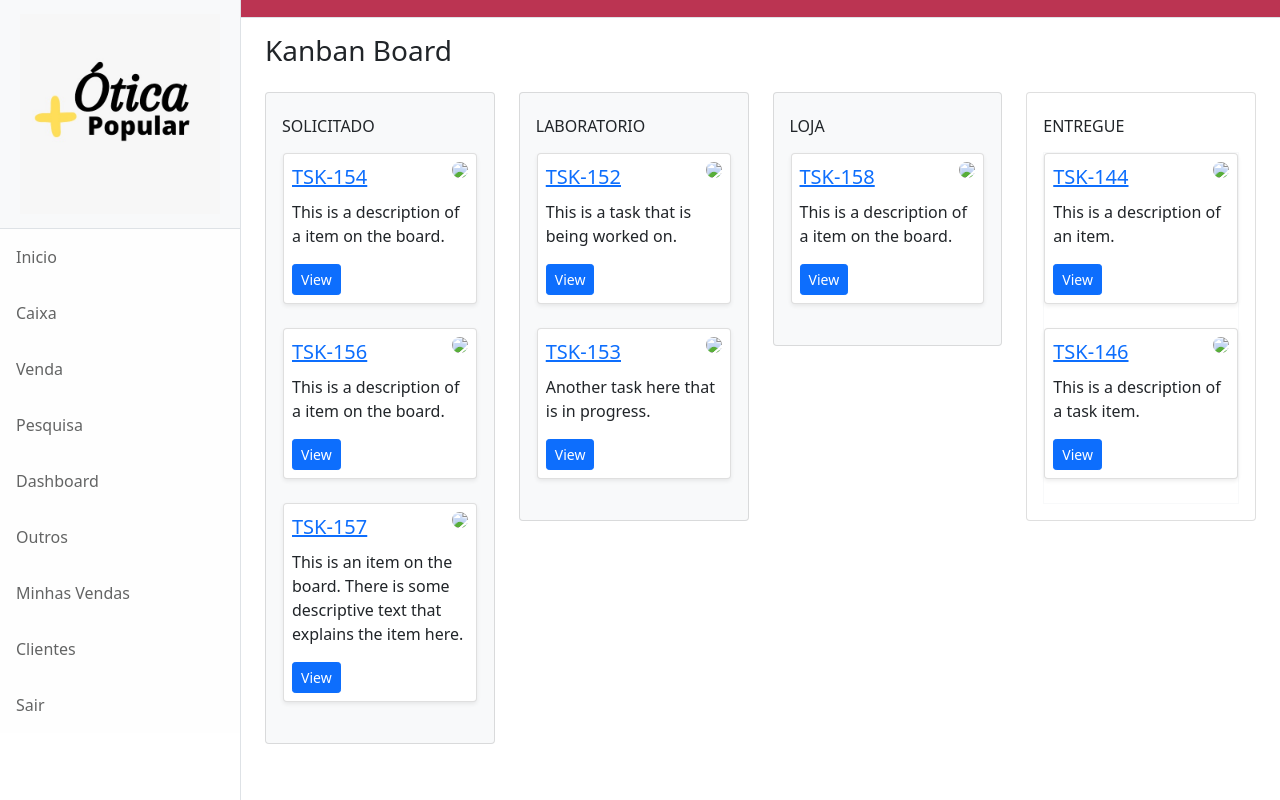
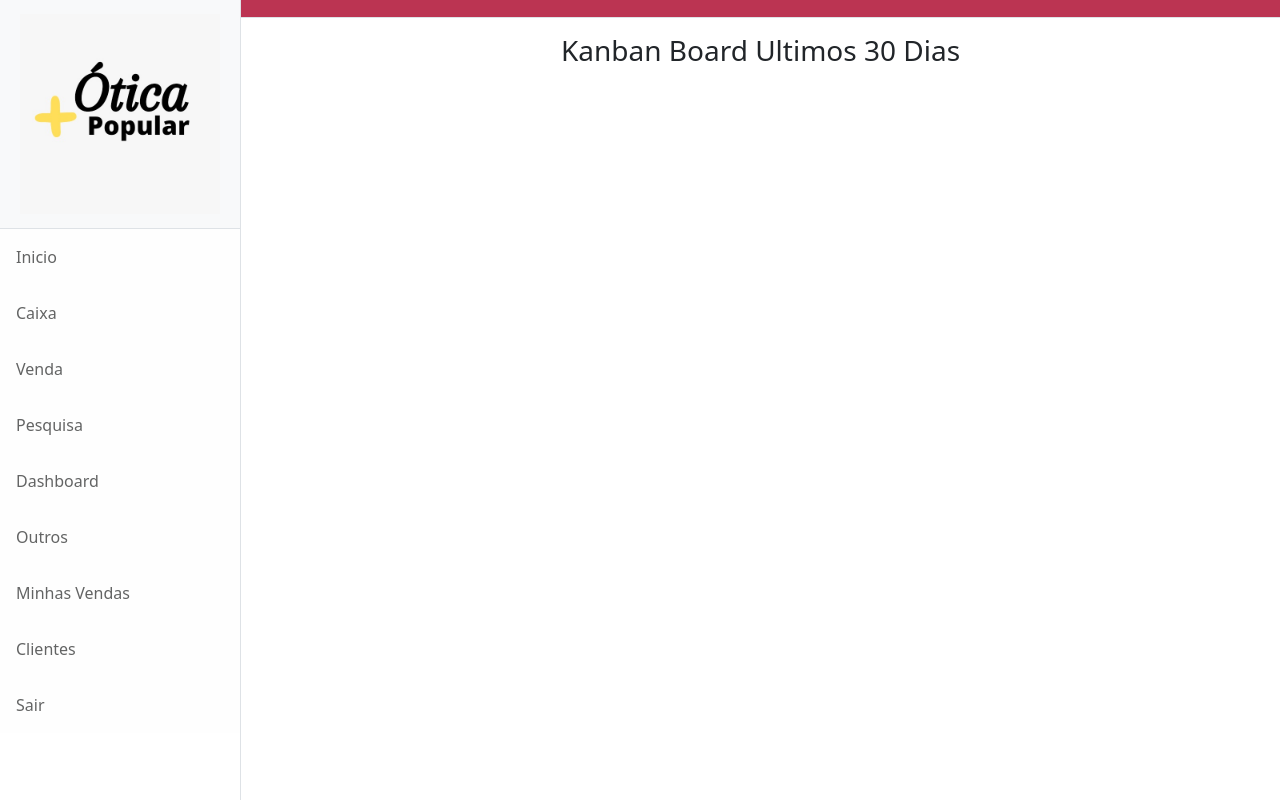
Before and after one commit to santosgv/Sis-Otica, a Django app: page /Dashabord in a window 1280 px wide. Run offline with Django 4.2, Linux system fonts and the light colour scheme; parts of the project's set-up code (start-up, migrations or seed data) failed here and were passed over; some libraries are stand-ins or nearby versions.

Commit message:
Update dashabord.html

```diff
--- a/Backend/Core/templates/dashabord/dashabord.html
+++ b/Backend/Core/templates/dashabord/dashabord.html
@@ -12,7 +12,8 @@
 
     {% block 'body'%}
     <div class="container-fluid pt-3">
-      <h3 class="font-weight-light text">Kanban Board</h3>
+      <h3 class="font-weight-light text-center">Kanban Board Ultimos 30 Dias</h3>
+      {%for kanban in kankan_servicos %}
       <div class="row flex-row flex-sm-nowrap py-3">
           <div class="col-sm-6 col-md-4 col-xl-3">
               <div class="card bg-light">
@@ -154,6 +155,7 @@
                   </div>
               </div>
           </div>
+          {% endfor%}
       </div>
   </div>
     {% endblock %}
```
